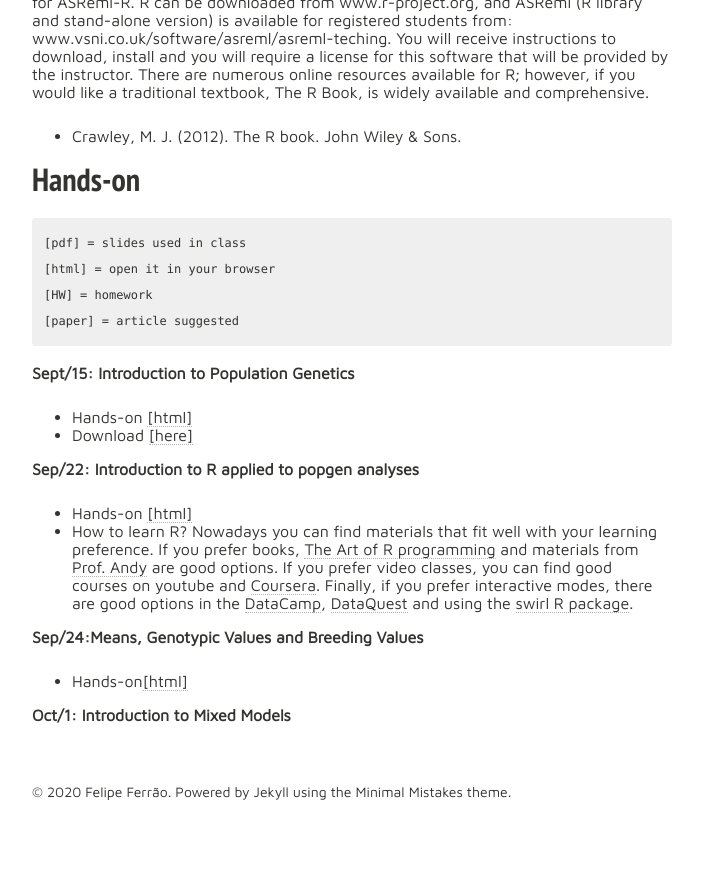
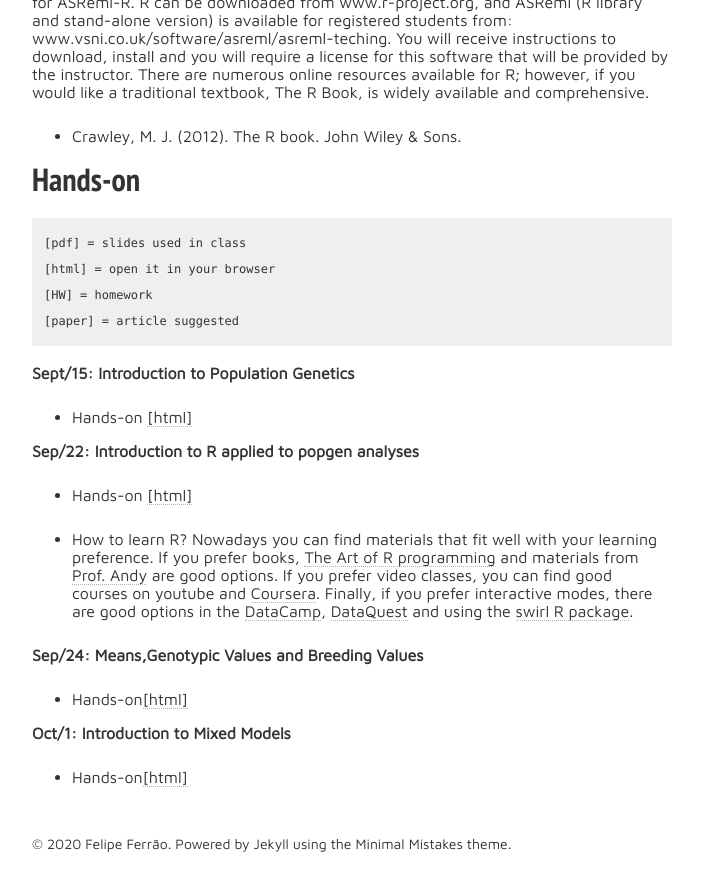
Before and after one commit to lfelipe-ferrao/lfelipe-ferrao.github.io, a Jekyll site: the page built from class/quantGenetic/index.md, in a window 1280 px wide and 900 px high, scrolled down 1116 px. Shown: the top 891 px of the window, without its empty margins (288-991 px from the left). Built offline with Jekyll 4.4.1, drawn with Linux system fonts in a browser that asks for light colours; nearby versions of some CDN libraries; our own code applies the rules of GitHub Pages for plain Markdown files; before the commit the page ends 1964 px from its top, so only the background shows below that.

Commit message:
Update index.md

```diff
--- a/class/quantGenetic/index.md
+++ b/class/quantGenetic/index.md
@@ -56,16 +56,17 @@ traditional textbook, The R Book, is widely available and comprehensive.
 **Sept/15: Introduction to Population Genetics**
 
 - Hands-on [[html]](https://htmlpreview.github.io/?https://github.com/lfelipe-ferrao/lfelipe-ferrao.github.io/blob/master/class/quantGenetic/week1.html)
-- Download [[here]](https://minhaskamal.github.io/DownGit/#/home?url=https://github.com/lfelipe-ferrao/lfelipe-ferrao.github.io/blob/master/class/quantGenetic/week1.html)
 
 **Sep/22: Introduction to R applied to popgen analyses**
 
 - Hands-on [[html]](https://htmlpreview.github.io/?https://github.com/lfelipe-ferrao/lfelipe-ferrao.github.io/blob/master/class/quantGenetic/week2.html)
+
 - How to learn R? Nowadays you can find materials that fit well with your learning preference. If you prefer books, [The Art of R programming](https://www.amazon.com/Art-Programming-Statistical-Software-Design/dp/1593273843)  and materials from [Prof. Andy](https://www.discovr.rocks/#welcome) are good options. If you prefer video classes, you can find good courses on youtube and [Coursera](https://www.coursera.org/). Finally, if you prefer interactive modes,  there are good options in the [DataCamp](https://www.datacamp.com/), [DataQuest](https://www.dataquest.io/) and using the [swirl R package](https://swirlstats.com/).
 
-**Sep/24:Means, Genotypic Values and Breeding Values**
+**Sep/24: Means,Genotypic Values and Breeding Values**
 
 - Hands-on[[html]](https://htmlpreview.github.io/?https://github.com/lfelipe-ferrao/lfelipe-ferrao.github.io/blob/master/class/quantGenetic/week3.html)
 
+**Oct/1: Introduction to Mixed Models**
 
-**Oct/1: Introduction to Mixed Models**
+- Hands-on[[html]](https://htmlpreview.github.io/?https://github.com/lfelipe-ferrao/lfelipe-ferrao.github.io/blob/master/class/quantGenetic/week4.html)
```
